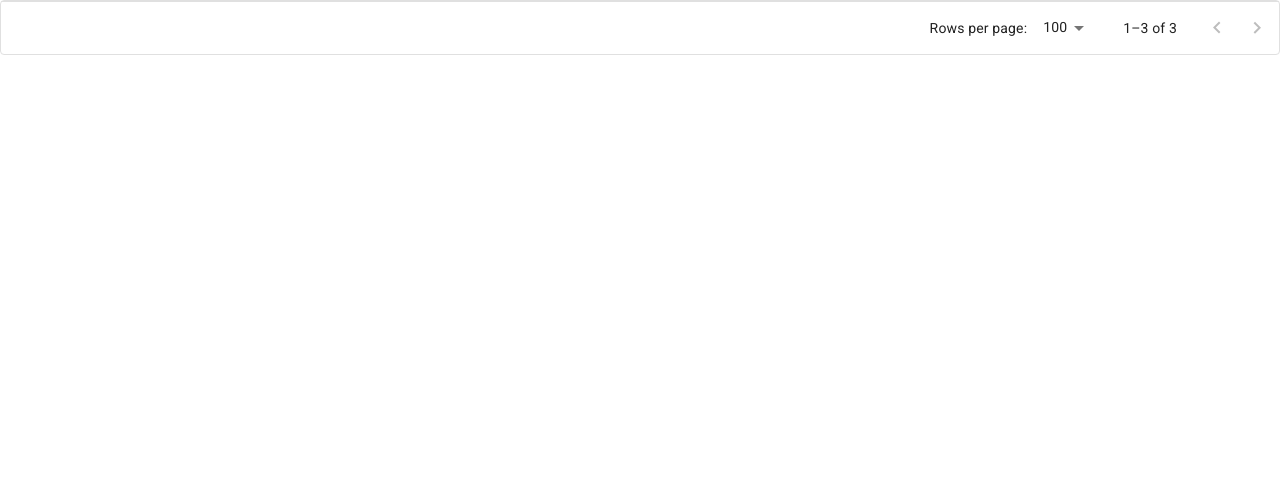
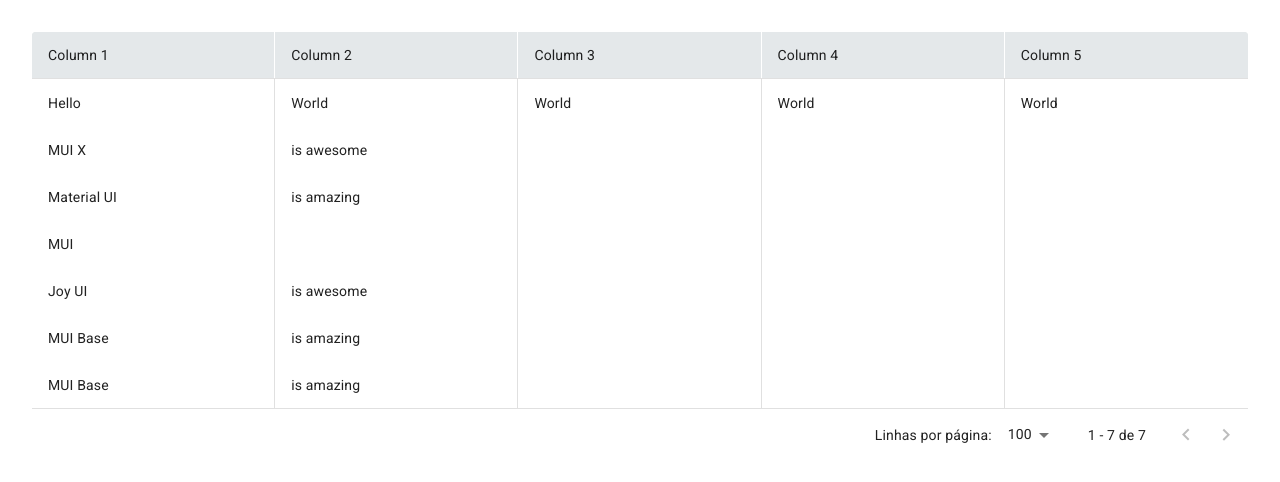
Before and after one commit to JeanVictorMachado/blue-component-test, a React (Vite) app: page / in a window 1280 px wide. Shown: the top 482 px of the page. Built offline with nearby package versions, Linux system fonts and the light colour scheme.

Commit message:
feat: creating grid structure

```diff
--- a/src/components/Grid/index.tsx
+++ b/src/components/Grid/index.tsx
@@ -1,20 +1,80 @@
 import { DataGrid, GridRowsProp, GridColDef } from '@mui/x-data-grid'
 
 const rows: GridRowsProp = [
-  { id: 1, col1: 'Hello', col2: 'World' },
-  { id: 2, col1: 'DataGridPro', col2: 'is Awesome' },
-  { id: 3, col1: 'MUI', col2: 'is Amazing' },
+  {
+    id: 1,
+    col1: 'Hello',
+    col2: 'World',
+    col3: 'World',
+    col4: 'World',
+    col5: 'World',
+  },
+  { id: 2, col1: 'MUI X', col2: 'is awesome' },
+  { id: 3, col1: 'Material UI', col2: 'is amazing' },
+  { id: 4, col1: 'MUI', col2: '' },
+  { id: 5, col1: 'Joy UI', col2: 'is awesome' },
+  { id: 6, col1: 'MUI Base', col2: 'is amazing' },
+  { id: 7, col1: 'MUI Base', col2: 'is amazing' },
 ]
 
 const columns: GridColDef[] = [
-  { field: 'col1', headerName: 'Column 1', width: 150 },
-  { field: 'col2', headerName: 'Column 2', width: 150 },
+  { field: 'id', hide: true },
+  { field: 'col1', headerName: 'Column 1', flex: 1 },
+  { field: 'col2', headerName: 'Column 2', flex: 1 },
+  { field: 'col3', headerName: 'Column 3', flex: 1 },
+  { field: 'col4', headerName: 'Column 4', flex: 1 },
+  { field: 'col5', headerName: 'Column 5', flex: 1 },
 ]
 
 export const Grid = () => {
+  const styles = {
+    border: 'none',
+    borderRadius: '0px',
+    '.MuiDataGrid-columnHeaders': {
+      background: '#E4E8EA',
+    },
+    '.MuiDataGrid-columnHeader': {
+      background: '#E4E8EA',
+      borderColor: 'white',
+    },
+    '.MuiDataGrid-columnHeaderTitle': {
+      fontSize: '14px',
+      fontWeight: 400,
+      lineHeight: 20,
+      letter: '0.25px',
+      paddingLeft: '6px',
+    },
+    '.MuiDataGrid-cell': {
+      borderBottom: 'none',
+    },
+    '.MuiDataGrid-cell--textLeft': {
+      fontSize: '14px',
+      fontWeight: 400,
+      lineHeight: 20,
+      letter: '0.25px',
+      paddingLeft: '16px',
+    },
+    '.MuiDataGrid-columnSeparator': {
+      display: 'none',
+    },
+  }
+
   return (
-    <>
-      <DataGrid rows={rows} columns={columns} />
-    </>
+    <DataGrid
+      rows={rows}
+      columns={columns}
+      rowHeight={47}
+      headerHeight={47}
+      sx={styles}
+      autoHeight
+      showCellRightBorder
+      showColumnRightBorder
+      localeText={{
+        MuiTablePagination: {
+          labelRowsPerPage: 'Linhas por página:',
+          labelDisplayedRows: (texts: any) => `${texts.from} - ${texts.to} de ${texts.count}`,
+        },
+      }}
+    />
   )
 }
--- a/src/pages/Home/index.tsx
+++ b/src/pages/Home/index.tsx
@@ -1,3 +1,8 @@
+import { Box } from '@mui/material'
 import { Grid } from '~/components/Grid'
 
-export const Home = () => <Grid />
+export const Home = () => (
+  <Box padding={4}>
+    <Grid />
+  </Box>
+)
```
